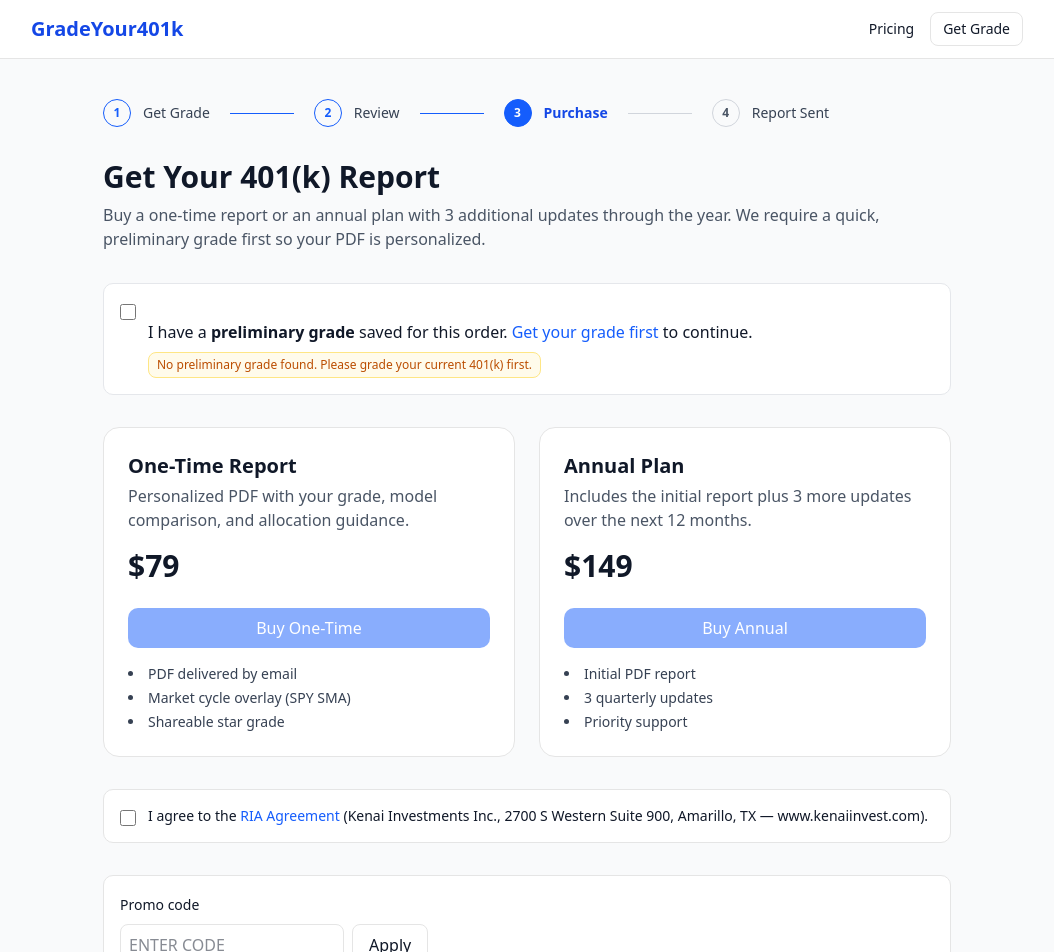
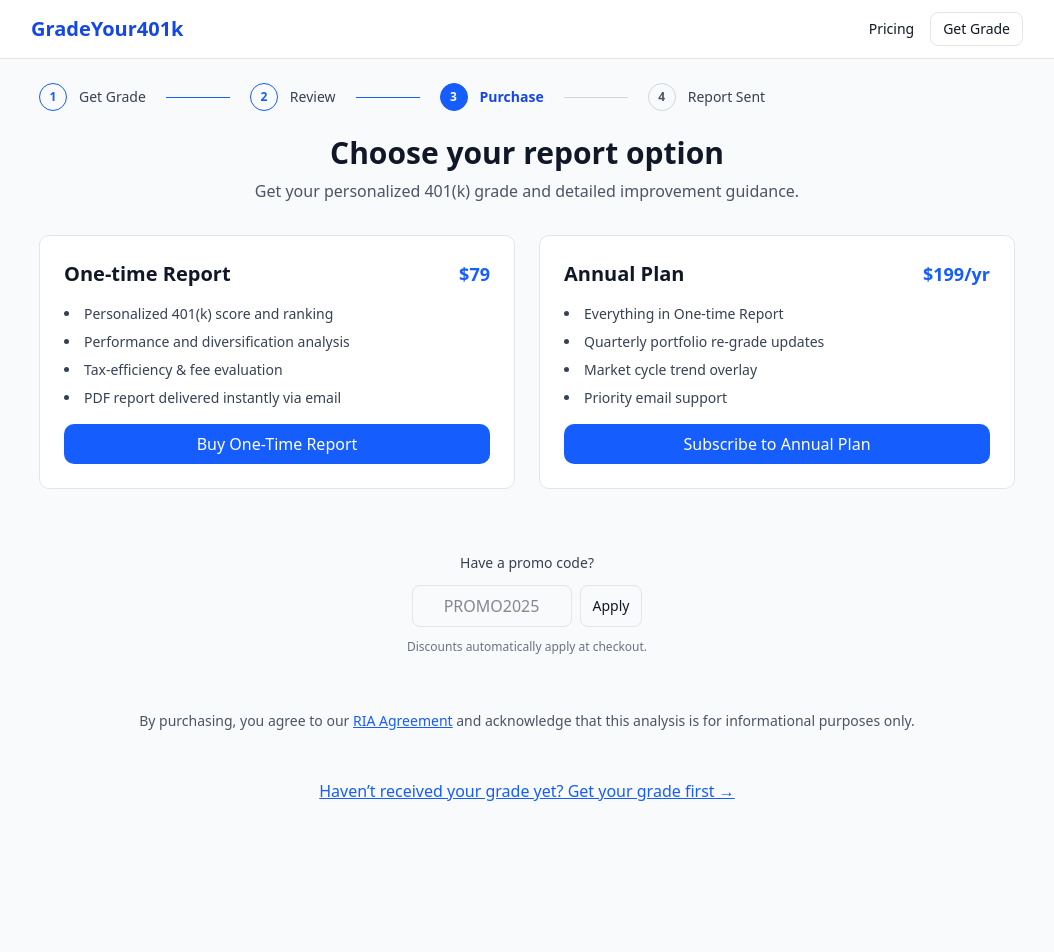
Before and after one commit to rremling/gradeyour401k, a Next.js app: page /pricing in a window 1280 px wide. Shown: the top 952 px of the page, without its empty margins (113-1167 px from the left). After the commit the page ends 827 px from the top, so only its background shows below. Built offline with nearby package versions, Linux system fonts and the light colour scheme.

Commit message:
Update page.tsx

```diff
--- a/src/app/pricing/page.tsx
+++ b/src/app/pricing/page.tsx
@@ -1,10 +1,9 @@
-// src/app/pricing/page.tsx
 "use client";
 
-import { useEffect, useMemo, useRef, useState } from "react";
 import Link from "next/link";
+import { useState } from "react";
 
-// ---- Stepper (1:Get Grade, 2:Review, 3:Purchase, 4:Report Sent) ----
+// Reusable stepper
 function Stepper({ current = 3 }: { current?: 1 | 2 | 3 | 4 }) {
   const steps = [
     { n: 1, label: "Get Grade" },
@@ -14,7 +13,7 @@ function Stepper({ current = 3 }: { current?: 1 | 2 | 3 | 4 }) {
   ] as const;
 
   return (
-    <div className="w-full">
+    <div className="w-full mb-6">
       <ol className="flex items-center gap-3 text-sm">
         {steps.map((s, idx) => {
           const isActive = s.n === current;
@@ -57,292 +56,139 @@ function Stepper({ current = 3 }: { current?: 1 | 2 | 3 | 4 }) {
   );
 }
 
-const ONE_TIME_PRICE_USD = Number(process.env.NEXT_PUBLIC_PRICE_ONE_TIME || 79);
-const ANNUAL_PRICE_USD = Number(process.env.NEXT_PUBLIC_PRICE_ANNUAL || 149);
-
-type PlanKey = "one_time" | "annual";
-type PromoInfo = {
-  id: string;
-  percent_off?: number | null;
-  amount_off?: number | null;
-  currency?: string | null;
-};
-
 export default function PricingPage() {
-  const [isLoading, setIsLoading] = useState<PlanKey | null>(null);
+  const [promoCode, setPromoCode] = useState("");
   const [error, setError] = useState<string | null>(null);
 
-  const [riaAccepted, setRiaAccepted] = useState(false);
-  const riaRef = useRef<HTMLDivElement | null>(null);
-
-  const [hasPrelim, setHasPrelim] = useState(false);
-  const [prelimAccepted, setPrelimAccepted] = useState(false);
-  const [previewId, setPreviewId] = useState<string | null>(null);
-
-  useEffect(() => {
-    const id =
-      typeof window !== "undefined"
-        ? localStorage.getItem("gy4k_preview_id")
-        : null;
-    if (id) {
-      setPreviewId(id);
-      setHasPrelim(true);
-      setPrelimAccepted(true);
-    } else {
-      setPreviewId(null);
-      setHasPrelim(false);
-      setPrelimAccepted(false);
-    }
-  }, []);
-
-  const [promoInput, setPromoInput] = useState("");
-  const [applied, setApplied] = useState<PromoInfo | null>(null);
-  const [applying, setApplying] = useState(false);
-  const [promoMsg, setPromoMsg] = useState<string | null>(null);
-
-  function calcAfterPromo(baseUsd: number, promo: PromoInfo | null): number {
-    if (!promo) return baseUsd;
-    const pct = promo.percent_off ?? null;
-    const amtCents = promo.amount_off ?? null;
-    let after = baseUsd;
-    if (pct && pct > 0) after = Math.max(0, baseUsd * (1 - pct / 100));
-    else if (amtCents && amtCents > 0) after = Math.max(0, baseUsd - amtCents / 100);
-    return Math.round(after * 100) / 100;
-  }
-
-  const oneTimeAfter = useMemo(() => calcAfterPromo(ONE_TIME_PRICE_USD, applied), [applied]);
-  const annualAfter = useMemo(() => calcAfterPromo(ANNUAL_PRICE_USD, applied), [applied]);
-
-  const buyDisabled = useMemo(
-    () => !riaAccepted || !prelimAccepted || isLoading !== null,
-    [riaAccepted, prelimAccepted, isLoading]
-  );
-
-  async function handleBuy(planKey: PlanKey) {
+  async function startCheckout(plan: "onetime" | "annual") {
     setError(null);
-
-    if (!prelimAccepted || !hasPrelim || !previewId) {
-      window.location.href = "/grade/new";
-      return;
-    }
-    if (!riaAccepted) {
-      riaRef.current?.scrollIntoView({ behavior: "smooth", block: "center" });
-      return;
-    }
     try {
-      setIsLoading(planKey);
       const res = await fetch("/api/checkout", {
         method: "POST",
         headers: { "Content-Type": "application/json" },
         body: JSON.stringify({
-          planKey,
-          previewId,
-          promotionCodeId: applied?.id || undefined,
+          plan,
+          promoCode: promoCode.trim().toUpperCase(),
         }),
       });
       const data = await res.json();
-      if (res.ok && data?.url) {
-        window.location.href = data.url as string;
-      } else {
-        setError(data?.error || "Checkout failed. Please try again.");
-      }
+      if (!res.ok || !data?.url) throw new Error(data?.error || "Checkout failed");
+      window.location.href = data.url;
     } catch (e: any) {
-      setError(e?.message || "Failed to start Checkout. Please try again.");
-    } finally {
-      setIsLoading(null);
-    }
-  }
-
-  async function applyPromo() {
-    setPromoMsg(null);
-    setError(null);
-    setApplying(true);
-    try {
-      const code = promoInput.trim().toUpperCase();
-      if (!code) {
-        setPromoMsg("Enter a code first.");
-        setApplying(false);
-        return;
-      }
-      const res = await fetch("/api/checkout/validate-promo", {
-        method: "POST",
-        headers: { "Content-Type": "application/json" },
-        body: JSON.stringify({ code }),
-      });
-      const data = await res.json();
-
-      if (!res.ok || !data?.ok || !data?.promotionCode) {
-        setApplied(null);
-        setPromoMsg(data?.error || "This code is invalid or not applicable to your items.");
-      } else {
-        setApplied({
-          id: data.promotionCode.id,
-          percent_off: data.promotionCode.coupon?.percent_off ?? null,
-          amount_off: data.promotionCode.coupon?.amount_off ?? null,
-          currency: data.promotionCode.coupon?.currency ?? null,
-        });
-        setPromoMsg("Code applied!");
-      }
-    } catch (e: any) {
-      setApplied(null);
-      setPromoMsg("Failed to validate promo. Please try again.");
-    } finally {
-      setApplying(false);
+      setError(e?.message || "Checkout failed");
     }
   }
 
   return (
-    <main className="mx-auto max-w-4xl px-6 py-10 space-y-8">
-      {/* Progress / flow */}
+    <main className="mx-auto max-w-5xl p-6 space-y-8">
       <Stepper current={3} />
 
-      <header className="space-y-2">
-        <h1 className="text-3xl font-bold">Get Your 401(k) Report</h1>
+      <div className="text-center space-y-2">
+        <h1 className="text-3xl font-bold">Choose your report option</h1>
         <p className="text-gray-600">
-          Buy a one-time report or an annual plan with 3 additional updates through the year.
-          We require a quick, preliminary grade first so your PDF is personalized.
+          Get your personalized 401(k) grade and detailed improvement guidance.
         </p>
-      </header>
+      </div>
 
-      {/* Preliminary Grade gate */}
-      <div className="rounded-lg border border-gray-200 p-4 bg-white">
-        <label className="flex items-start gap-3 text-sm">
-          <input
-            type="checkbox"
-            className="mt-1 h-4 w-4"
-            checked={prelimAccepted}
-            onChange={(e) => setPrelimAccepted(e.target.checked)}
-          />
-        </label>
-        <div className="ml-7">
-          <p>
-            I have a <strong>preliminary grade</strong> saved for this order.
-            {!hasPrelim && (
-              <>
-                {" "}
-                <a href="/grade/new" className="text-blue-600 hover:underline">
-                  Get your grade first
-                </a>{" "}
-                to continue.
-              </>
+      {error && (
+        <div className="rounded-md border border-red-300 bg-red-50 p-3 text-red-700 text-sm">
+          {error}
+        </div>
       )}
-          </p>
-          {!hasPrelim && (
-            <p className="mt-2 text-xs text-amber-700 bg-amber-50 border border-amber-200 rounded-md px-2 py-1 inline-block">
-              No preliminary grade found. Please grade your current 401(k) first.
-            </p>
-          )}
+
+      <div className="grid md:grid-cols-2 gap-6">
+        {/* One-time */}
+        <div className="border rounded-lg bg-white p-6 flex flex-col justify-between">
+          <div className="space-y-4">
+            <div className="flex items-center justify-between">
+              <h2 className="text-xl font-semibold">One-time Report</h2>
+              <span className="text-lg font-bold text-blue-600">$79</span>
+            </div>
+            <ul className="list-disc list-inside text-gray-700 text-sm space-y-2">
+              <li>Personalized 401(k) score and ranking</li>
+              <li>Performance and diversification analysis</li>
+              <li>Tax-efficiency & fee evaluation</li>
+              <li>PDF report delivered instantly via email</li>
+            </ul>
+          </div>
+          <div className="pt-4">
+            <button
+              onClick={() => startCheckout("onetime")}
+              className="w-full rounded-lg bg-blue-600 text-white py-2 hover:bg-blue-700 transition"
+            >
+              Buy One-Time Report
+            </button>
           </div>
         </div>
 
-      {/* Pricing cards */}
-      <section className="grid grid-cols-1 md:grid-cols-2 gap-6">
-        <div className="rounded-2xl border p-6 bg-white flex flex-col">
-          <h2 className="text-xl font-semibold">One-Time Report</h2>
-          <p className="text-gray-600 mt-1">
-            Personalized PDF with your grade, model comparison, and allocation guidance.
-          </p>
-          <div className="mt-4">
-            <div className="text-3xl font-bold">${ONE_TIME_PRICE_USD.toFixed(0)}</div>
-            {applied && (
-              <div className="text-sm text-green-700">After promo: ${oneTimeAfter.toFixed(2)}</div>
-            )}
+        {/* Annual */}
+        <div className="border rounded-lg bg-white p-6 flex flex-col justify-between">
+          <div className="space-y-4">
+            <div className="flex items-center justify-between">
+              <h2 className="text-xl font-semibold">Annual Plan</h2>
+              <span className="text-lg font-bold text-blue-600">$199/yr</span>
             </div>
-          <button
-            className="mt-6 rounded-lg bg-blue-600 text-white px-4 py-2 hover:bg-blue-700 disabled:opacity-50"
-            disabled={buyDisabled}
-            onClick={() => handleBuy("one_time")}
-          >
-            {isLoading === "one_time" ? "Starting…" : "Buy One-Time"}
-          </button>
-          <ul className="mt-4 text-sm text-gray-700 list-disc list-inside space-y-1">
-            <li>PDF delivered by email</li>
-            <li>Market cycle overlay (SPY SMA)</li>
-            <li>Shareable star grade</li>
+            <ul className="list-disc list-inside text-gray-700 text-sm space-y-2">
+              <li>Everything in One-time Report</li>
+              <li>Quarterly portfolio re-grade updates</li>
+              <li>Market cycle trend overlay</li>
+              <li>Priority email support</li>
             </ul>
           </div>
+          <div className="pt-4">
+            <button
+              onClick={() => startCheckout("annual")}
+              className="w-full rounded-lg bg-blue-600 text-white py-2 hover:bg-blue-700 transition"
+            >
+              Subscribe to Annual Plan
+            </button>
+          </div>
+        </div>
+      </div>
 
-        <div className="rounded-2xl border p-6 bg-white flex flex-col">
-          <h2 className="text-xl font-semibold">Annual Plan</h2>
-          <p className="text-gray-600 mt-1">
-            Includes the initial report plus 3 more updates over the next 12 months.
+      {/* Promo code */}
+      <div className="max-w-md mx-auto text-center space-y-3 pt-8">
+        <label className="block text-sm font-medium text-gray-700">
+          Have a promo code?
+        </label>
+        <div className="flex justify-center gap-2">
+          <input
+            type="text"
+            placeholder="PROMO2025"
+            value={promoCode}
+            onChange={(e) => setPromoCode(e.target.value.toUpperCase())}
+            className="border rounded-md p-2 text-center w-40 uppercase"
+          />
+          <button
+            onClick={() => setPromoCode(promoCode.trim().toUpperCase())}
+            className="border rounded-md px-3 py-2 text-sm hover:bg-gray-50"
+          >
+            Apply
+          </button>
+        </div>
+        <p className="text-xs text-gray-500">
+          Discounts automatically apply at checkout.
         </p>
-          <div className="mt-4">
-            <div className="text-3xl font-bold">${ANNUAL_PRICE_USD.toFixed(0)}</div>
-            {applied && (
-              <div className="text-sm text-green-700">After promo: ${annualAfter.toFixed(2)}</div>
-            )}
       </div>
-          <button
-            className="mt-6 rounded-lg bg-blue-600 text-white px-4 py-2 hover:bg-blue-700 disabled:opacity-50"
-            disabled={buyDisabled}
-            onClick={() => handleBuy("annual")}
-          >
-            {isLoading === "annual" ? "Starting…" : "Buy Annual"}
-          </button>
-          <ul className="mt-4 text-sm text-gray-700 list-disc list-inside space-y-1">
-            <li>Initial PDF report</li>
-            <li>3 quarterly updates</li>
-            <li>Priority support</li>
-          </ul>
-        </div>
-      </section>
 
-      {/* RIA Agreement */}
-      <div ref={riaRef} className="rounded-lg border p-4 bg-white">
-        <label className="flex items-start gap-3 text-sm">
-          <input
-            type="checkbox"
-            className="mt-1 h-4 w-4"
-            checked={riaAccepted}
-            onChange={(e) => setRiaAccepted(e.target.checked)}
-          />
-          <span>
-            I agree to the{" "}
-            <Link href="/legal/ria" className="text-blue-600 hover:underline" target="_blank">
+      {/* Agreement */}
+      <div className="text-center text-sm text-gray-600 pt-6">
+        By purchasing, you agree to our{" "}
+        <Link href="/legal/ria" className="underline text-blue-600">
           RIA Agreement
         </Link>{" "}
-            (Kenai Investments Inc., 2700 S Western Suite 900, Amarillo, TX — www.kenaiinvest.com).
-          </span>
-        </label>
+        and acknowledge that this analysis is for informational purposes only.
       </div>
 
-      {/* Promo code (bottom) */}
-      <div className="rounded-lg border p-4 bg-white">
-        <label className="text-sm font-medium">Promo code</label>
-        <div className="mt-2 flex gap-2">
-          <input
-            className="w-56 border rounded-md p-2 uppercase"
-            value={promoInput}
-            onChange={(e) => setPromoInput(e.target.value.toUpperCase())}
-            placeholder="ENTER CODE"
-            maxLength={40}
-          />
-          <button
-            className="rounded-md border px-4 py-2 hover:bg-gray-50 disabled:opacity-50"
-            onClick={applyPromo}
-            disabled={applying}
+      {/* Link to get grade */}
+      <div className="text-center pt-4">
+        <Link
+          href="/grade/new"
+          className="text-blue-600 underline hover:no-underline"
         >
-            {applying ? "Applying…" : "Apply"}
-          </button>
-          {applied && <span className="text-sm text-green-700 self-center">Code applied</span>}
+          Haven’t received your grade yet? Get your grade first →
+        </Link>
       </div>
-        {promoMsg && (
-          <p
-            className={`mt-2 text-sm ${
-              promoMsg.includes("applied") ? "text-green-700" : "text-red-700"
-            }`}
-          >
-            {promoMsg}
-          </p>
-        )}
-      </div>
-
-      {error && (
-        <div className="rounded-md bg-red-50 border border-red-200 p-3 text-red-700 text-sm">
-          {error}
-        </div>
-      )}
     </main>
   );
 }
```
Lines whose indentation alone changed are shown as unchanged.
